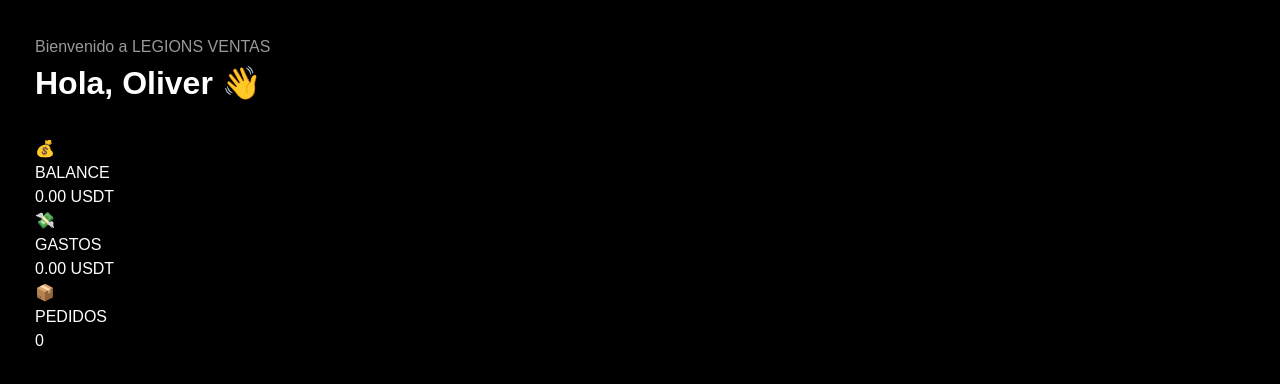
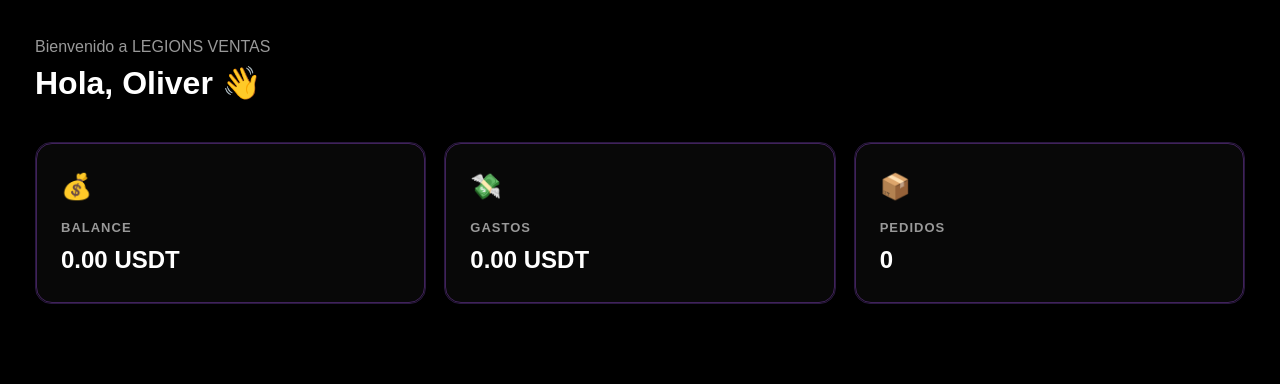
Before and after one commit to juliocesarblancomedina08-tech/Recargas-de-diamantes, a Next.js app: page /dashboard in a window 1280 px wide. Shown: the top 384 px of the page. Built offline with nearby package versions, Linux system fonts and the light colour scheme.

Commit message:
Update globals.css

```diff
--- a/app/globals.css
+++ b/app/globals.css
@@ -784,3 +784,57 @@ a {
   font-weight: 900;
   color: white;
 }
+.dashboard-stats {
+  display: grid;
+  grid-template-columns: repeat(3, 1fr);
+  gap: 18px;
+  margin-top: 35px;
+}
+
+.stat-card {
+  position: relative;
+  padding: 25px;
+  background: #080808;
+  border: 1px solid #2a1840;
+  border-radius: 16px;
+  overflow: hidden;
+}
+
+.stat-card::before {
+  content: "";
+  position: absolute;
+  inset: 0;
+  border: 1px solid #a855f7;
+  border-radius: 16px;
+  opacity: 0.35;
+  pointer-events: none;
+}
+
+.stat-card span {
+  font-size: 25px;
+}
+
+.stat-card p {
+  margin: 12px 0 5px;
+  color: #999999;
+  font-size: 13px;
+  font-weight: 800;
+  letter-spacing: 1px;
+}
+
+.stat-card h2 {
+  margin: 0;
+  color: white;
+  font-size: 24px;
+  font-weight: 900;
+}
+
+@media (max-width: 700px) {
+  .dashboard-page {
+    padding: 20px;
+  }
+
+  .dashboard-stats {
+    grid-template-columns: 1fr;
+  }
+}
```
